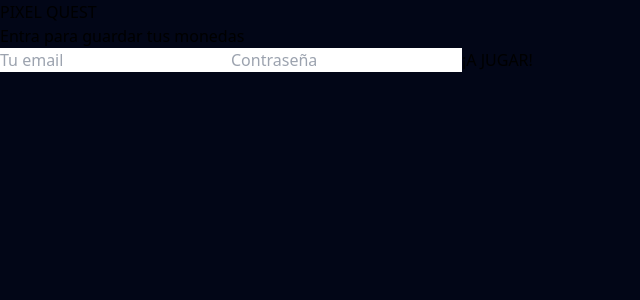
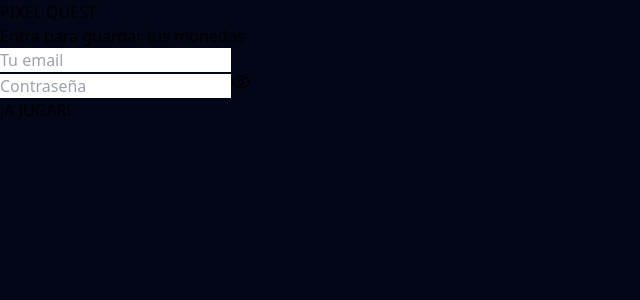
Before and after one commit to robertoxd159/adivina-el-personaje, a React (Vite) app: page / in a window 1280 px wide. Shown: the top 300 px of the page, without its empty margins (0-640 px from the left). Built offline with nearby package versions, Linux system fonts and the light colour scheme.

Commit message:
Build: Instalada librería lucide-react para iconos

```diff
--- a/package.json
+++ b/package.json
@@ -11,6 +11,7 @@
   },
   "dependencies": {
     "@supabase/supabase-js": "^2.103.0",
+    "lucide-react": "^1.8.0",
     "react": "^19.2.4",
     "react-dom": "^19.2.4"
   },
--- a/src/pages/Auth.jsx
+++ b/src/pages/Auth.jsx
@@ -1,20 +1,22 @@
 import React, { useState } from 'react';
 import { supabase } from '../services/supabase';
+/* 1. Importamos los iconos */
+import { Eye, EyeOff } from 'lucide-react';
 
 const Auth = () => {
   const [email, setEmail] = useState('');
   const [password, setPassword] = useState('');
   const [loading, setLoading] = useState(false);
+  /* 2. Creamos el estado para mostrar/ocultar */
+  const [showPassword, setShowPassword] = useState(false);
 
   const handleLogin = async (e) => {
     e.preventDefault();
     setLoading(true);
 
-    // Intenta registrarse; si ya existe, inicia sesión automáticamente
     const { error } = await supabase.auth.signUp({ email, password });
 
     if (error) {
-      // Si el usuario ya existe, intentamos login normal
       const { error: loginError } = await supabase.auth.signInWithPassword({ email, password });
       if (loginError) alert(loginError.message);
     } else {
@@ -38,14 +40,26 @@ const Auth = () => {
             onChange={(e) => setEmail(e.target.value)}
             required
           />
+
+          {/* 3. El Input de contraseña con el Ojo */}
+          <div className="relative">
             <input
-            type="password"
+              type={showPassword ? "text" : "password"}
               placeholder="Contraseña"
-            className="bg-slate-800 border border-slate-700 p-4 rounded-xl text-white outline-none focus:border-indigo-500"
+              className="w-full bg-slate-800 border border-slate-700 p-4 rounded-xl text-white outline-none focus:border-indigo-500 pr-12"
               value={password}
               onChange={(e) => setPassword(e.target.value)}
               required
             />
+            <button
+              type="button"
+              onClick={() => setShowPassword(!showPassword)}
+              className="absolute right-4 top-1/2 -translate-y-1/2 text-slate-500 hover:text-indigo-400 transition-colors"
+            >
+              {showPassword ? <EyeOff size={20} /> : <Eye size={20} />}
+            </button>
+          </div>
+
           <button
             disabled={loading}
             className="bg-indigo-600 hover:bg-indigo-500 text-white font-bold p-4 rounded-xl transition-all active:scale-95 disabled:opacity-50"
```
Also changed, not shown: 1 other file (tests, documents, lock files or other folders). Lines whose indentation alone changed are shown as unchanged.
